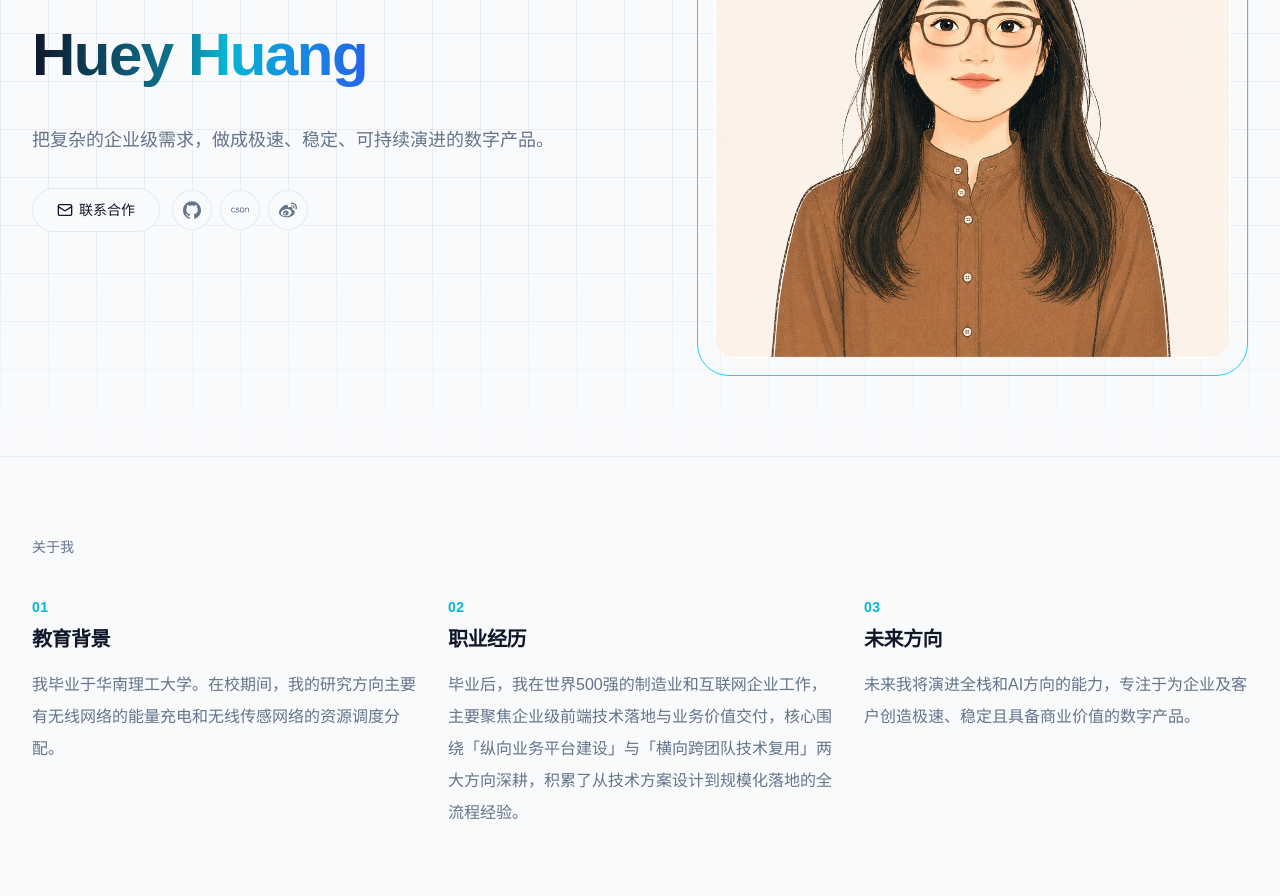
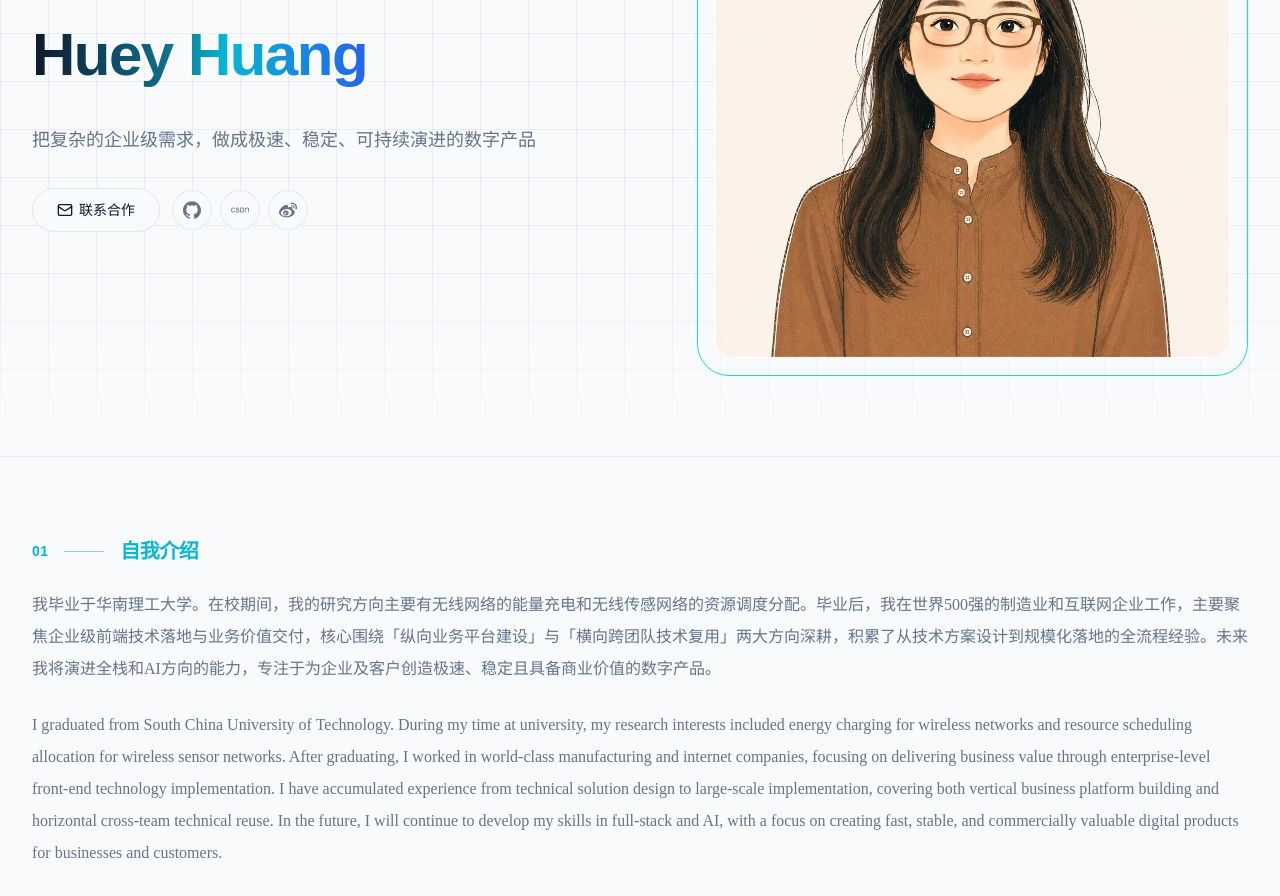
Before and after one commit to hueystudio/huey-studio, a React (Vite) app: page / in a window 1280 px wide. Shown: the part 320-1216 px from the top of the page. Built offline with nearby package versions, Linux system fonts and the light colour scheme.

Commit message:
feat: 微调首页

```diff
--- a/src/components/home/about-section.tsx
+++ b/src/components/home/about-section.tsx
@@ -1,28 +1,27 @@
-import { aboutSections } from '@/constants/home-content'
+import { selfIntroduction, selfIntroductionEn } from '@/constants/home-content'
 
 export function AboutSection() {
   return (
     <section id="about" className="border-t border-border/70 bg-background">
       <div className="mx-auto max-w-7xl px-6 py-16 lg:px-8 lg:py-20">
-        <p className="text-sm font-medium text-muted-foreground">关于我</p>
-
-        <div className="mt-10 grid gap-10 md:grid-cols-3 md:gap-8">
-          {aboutSections.map((section) => (
-            <article key={section.index} className="space-y-4">
-              <div className="space-y-2">
-                <p className="font-heading text-sm font-semibold tracking-wide text-accent">
-                  {section.index}
-                </p>
-                <h2 className="font-heading text-xl font-bold text-foreground">
-                  {section.title}
-                </h2>
-              </div>
-              <p className="font-sans text-sm leading-7 text-muted-foreground sm:text-base sm:leading-8">
-                {section.content}
-              </p>
-            </article>
-          ))}
+        <div className="flex items-center gap-4">
+          <span className="font-heading text-sm font-semibold tracking-wide text-accent">
+            01
+          </span>
+          <span
+            className="h-px w-10 shrink-0 bg-accent/50"
+            aria-hidden="true"
+          />
+          <h2 className="font-heading text-xl font-bold text-accent">
+            自我介绍
+          </h2>
         </div>
+        <p className="mt-6 max-w-none font-song text-sm leading-7 text-muted-foreground sm:text-base sm:leading-8">
+          {selfIntroduction}
+        </p>
+        <p className="mt-6 max-w-none font-song text-sm leading-7 text-muted-foreground sm:text-base sm:leading-8">
+          {selfIntroductionEn}
+        </p>
       </div>
     </section>
   )
--- a/src/components/home/hero-section.tsx
+++ b/src/components/home/hero-section.tsx
@@ -23,7 +23,7 @@ export function HeroSection() {
             </div>
 
             <p className="max-w-xl font-sans text-base leading-8 text-muted-foreground sm:text-lg">
-              把复杂的企业级需求，做成极速、稳定、可持续演进的数字产品。
+              把复杂的企业级需求，做成极速、稳定、可持续演进的数字产品
             </p>
 
             <div className="flex flex-wrap items-center gap-3">
--- a/src/constants/home-content.ts
+++ b/src/constants/home-content.ts
@@ -32,23 +32,10 @@ export const heroStats = [
   { label: '当前技术方向', value: '全栈 + AI' },
 ]
 
-export const aboutSections = [
-  {
-    index: '01',
-    title: '教育背景',
-    content:
-      '我毕业于华南理工大学。在校期间，我的研究方向主要有无线网络的能量充电和无线传感网络的资源调度分配。',
-  },
-  {
-    index: '02',
-    title: '职业经历',
-    content:
-      '毕业后，我在世界500强的制造业和互联网企业工作，主要聚焦企业级前端技术落地与业务价值交付，核心围绕「纵向业务平台建设」与「横向跨团队技术复用」两大方向深耕，积累了从技术方案设计到规模化落地的全流程经验。',
-  },
-  {
-    index: '03',
-    title: '未来方向',
-    content:
-      '未来我将演进全栈和AI方向的能力，专注于为企业及客户创造极速、稳定且具备商业价值的数字产品。',
-  },
-]
+export const selfIntroduction =
+  '我毕业于华南理工大学。在校期间，我的研究方向主要有无线网络的能量充电和无线传感网络的资源调度分配。毕业后，我在世界500强的制造业和互联网企业工作，主要聚焦企业级前端技术落地与业务价值交付，核心围绕「纵向业务平台建设」与「横向跨团队技术复用」两大方向深耕，积累了从技术方案设计到规模化落地的全流程经验。未来我将演进全栈和AI方向的能力，专注于为企业及客户创造极速、稳定且具备商业价值的数字产品。'
+
+export const selfIntroductionEn =
+  `I graduated from South China University of Technology. During my time at university, my research interests included energy charging for wireless networks and resource scheduling allocation for wireless sensor networks.
+  After graduating, I worked in world-class manufacturing and internet companies, focusing on delivering business value through enterprise-level front-end technology implementation. I have accumulated experience from technical solution design to large-scale implementation, covering both vertical business platform building and horizontal cross-team technical reuse.
+  In the future, I will continue to develop my skills in full-stack and AI, with a focus on creating fast, stable, and commercially valuable digital products for businesses and customers.`
--- a/src/index.css
+++ b/src/index.css
@@ -18,6 +18,7 @@
     --font-geist: 'Geist Variable', sans-serif;
     --font-mono: 'JetBrains Mono Variable', monospace;
     --font-prose: 'Source Serif 4', serif;
+    --font-song: 'Times New Roman', 'Songti SC', 'SimSun', 'NSimSun', '宋体', serif;
     --color-sidebar-ring: var(--sidebar-ring);
     --color-sidebar-border: var(--sidebar-border);
     --color-sidebar-accent-foreground: var(--sidebar-accent-foreground);
```
